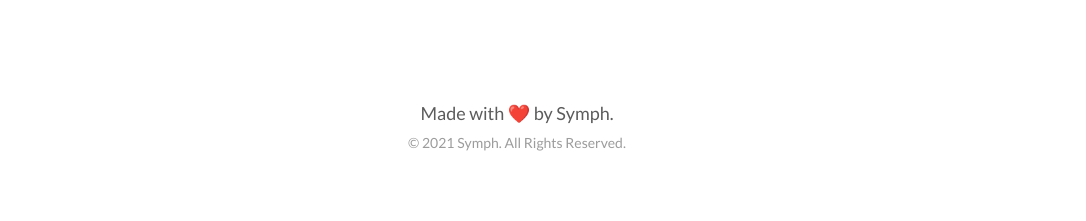
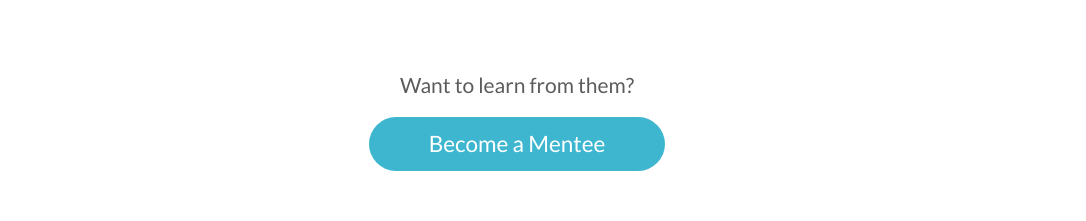
Before and after one commit to ramidem/symph-mentorship-program, a React (Create React App) app: page / in a window 1280 px wide. Shown: the part 1626-1847 px from the top of the page, without its empty margins (123-1209 px from the left). Built offline with nearby package versions, Linux system fonts and the light colour scheme.

Commit message:
[Feature][Med] update learn more

```diff
--- a/src/pages/MentorsPage.tsx
+++ b/src/pages/MentorsPage.tsx
@@ -1,7 +1,12 @@
 import React, { useState } from 'react';
 import styled from 'styled-components';
 import { Col, Row } from 'reactstrap';
-import { HeadingOne, HeadingParagraph, MentorImageContainer } from '../shared/styledComponents';
+import {
+  HeadingOne,
+  HeadingParagraph,
+  MentorImageContainer,
+  StyledButton,
+} from '../shared/styledComponents';
 import { mentors } from '../data/mentors';
 import MentorModal from '../components/Modals/MentorModal';
 
@@ -99,9 +104,35 @@ function MentorsPage() {
       </Row>
 
       <Row>{renderMentorsCards}</Row>
+
+      <LearnMore>
+        <div>
+          <h6 className="mb-3">Want to learn from them?</h6>
+          <a href="/" className="btn btn-lg btn-primary">Become a Mentee</a>
+        </div>
+      </LearnMore>
+
       <MentorModal toggle={toggle} modal={modal} mentor={selectedMentor} />
     </>
   );
 }
 
 export default MentorsPage;
+
+const LearnMore = styled(Row)`
+  margin-top: 90px;
+  text-align: center;
+
+  div {
+    width: 100%;
+    text-align: center;
+  }
+
+  a {
+    padding: 10px 60px;
+    background: #3eb6d0;
+    border: none;
+    border-radius: 9999px;
+    color: #ffffff;
+  }
+`;
```
